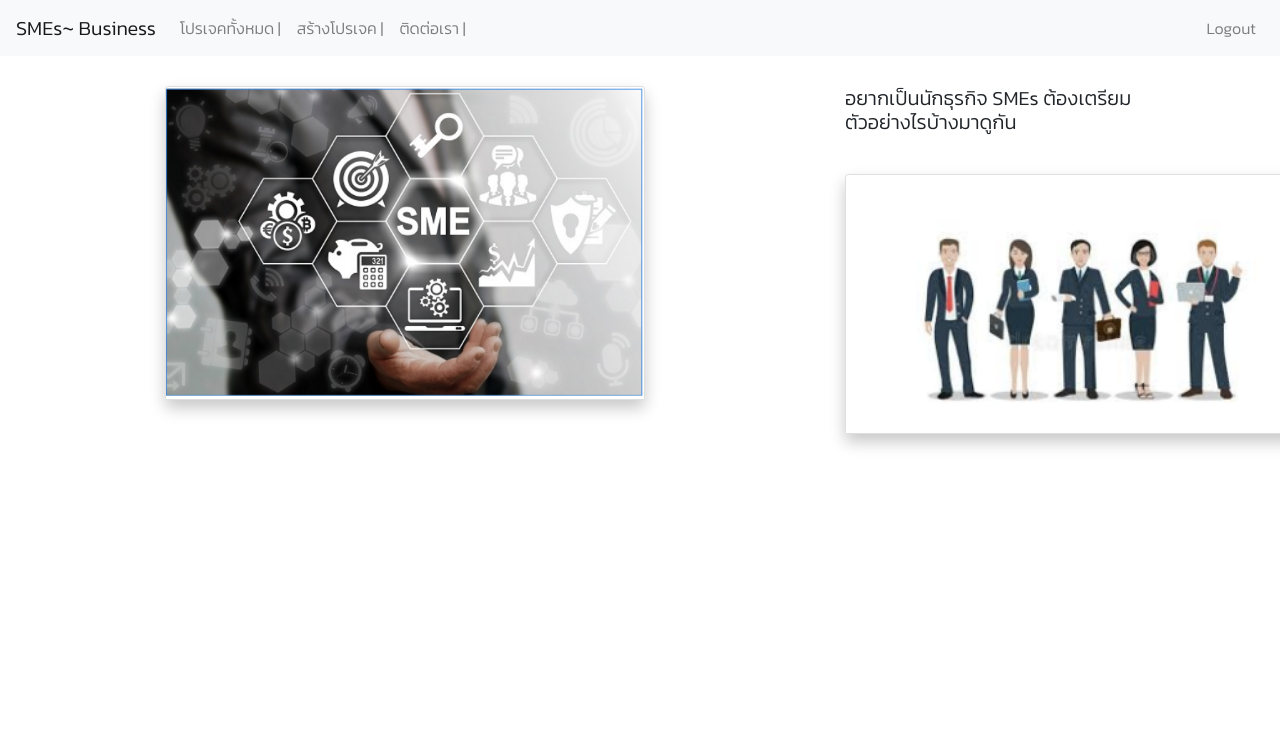
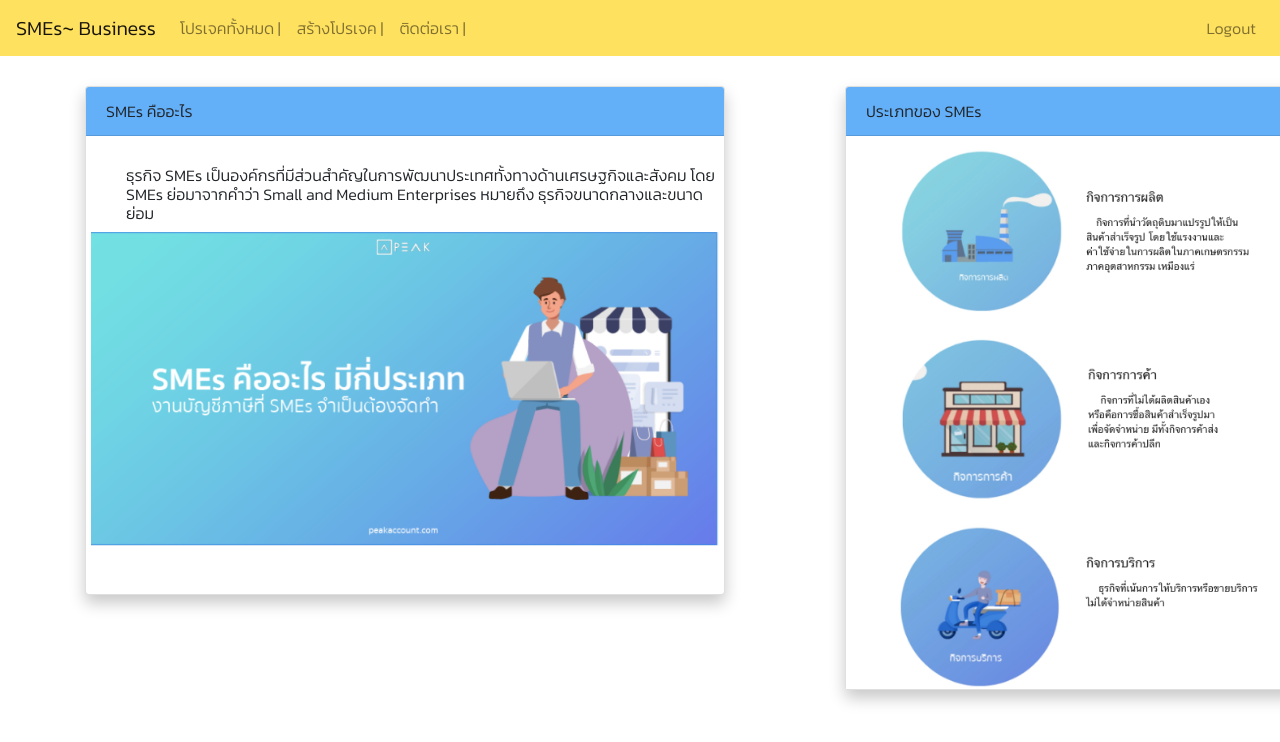
Before and after one commit to pongsathorn123/projectSMEs, a React (Create React App) app in the folder sme/: page /home in a window 1280 px wide. Shown: the top 742 px of the page. Built offline with nearby package versions, Linux system fonts and the light colour scheme.

Commit message:
Modify Navbar and creatProject and home

```diff
--- a/sme/src/components/Nav_owner.js
+++ b/sme/src/components/Nav_owner.js
@@ -15,7 +15,7 @@ class Nav_owner extends Component{
 render(){
         return(
             <div>
-                <Navbar collapseOnSelect expand="lg" bg="light" variant="light" color="#FFE160">
+                <Navbar collapseOnSelect expand="lg" bg="#FFE160" variant="light"  style={{backgroundColor : '#FFE160'}}>
                     <Navbar.Brand href="#home">SMEs~ Business</Navbar.Brand>
                     <Navbar.Toggle aria-controls="responsive-navbar-nav" />
                     <Navbar.Collapse id="responsive-navbar-nav">
--- a/sme/src/views/createProject.js
+++ b/sme/src/views/createProject.js
@@ -6,7 +6,7 @@ import cookies from "../cookies/cookie";
 import { Container, Col, Row, Form ,Button } from 'react-bootstrap'
 import smesStore from '../store/smesStore';
 import './createProject.css';
-
+import '../views/Setpage.css';
 
 class CreateProject extends Component{
 
@@ -31,8 +31,8 @@ render(){
           <div>
             <Nav_owner />
             <div>
-                <Card >
-                    <Card.Header style={{ backgroundColor: '#FFE160' ,labelColor:'white' }} >
+                <Card class="card" style={{ borderRadius: 12 }}>
+                    <Card.Header style={{ backgroundColor: '' ,}} >
                         สร้างโปรเจค
 
                     </Card.Header>
@@ -97,6 +97,8 @@ render(){
                             </Form>
                           </div>
                         <br/>
+                        <br/>
+                        <br/>
                     </Card>
                 </div>
              </div>
--- a/sme/src/views/home.js
+++ b/sme/src/views/home.js
@@ -1,8 +1,9 @@
 import React, { Component } from 'react';
 import { Container, Col, Row, Form ,Button ,Card } from 'react-bootstrap'
 import Nav_owner from '../components/Nav_owner';
-import home1 from '../image/home1.png';
-import home2 from '../image/home2.png';
+import home3 from '../image/home3.png';
+import home4 from '../image/home4.png';
+
 
 
 
@@ -20,16 +21,27 @@ class home  extends Component {
             <Container>
                   <Row>
                     <Col>
-                        <Card style={{ width: '30rem' ,marginLeft : 80 ,marginTop:30}}>
+                        <Card style={{ width: '40rem' ,marginLeft : 0 ,marginTop:30}}>
+                         <Card.Header style={{ backgroundColor: '#63AFF8'}}>
+                             SMEs คืออะไร
+                         </Card.Header>
+                         <h6 style={{paddingLeft:'40px' ,marginTop:30}}>
+                         ธุรกิจ SMEs เป็นองค์กรที่มีส่วนสำคัญในการพัฒนาประเทศทั้งทางด้านเศรษฐกิจและสังคม
+                        โดย SMEs ย่อมาจากคำว่า Small and Medium Enterprises หมายถึง ธุรกิจขนาดกลางและขนาดย่อม
+                         </h6>
+                         <Card.Img style={{ paddingLeft: 5 , paddingRight :5  }} variant="top" src={home3} />
+                        <br/>
+                        <br/>
+                        </Card>
 
-                         <Card.Img variant="top" src={home1} />
-
-                        </Card>
                     </Col>
                     <Col xs = '4' >
-                    <h5 style={{marginTop: 30}}> อยากเป็นนักธุรกิจ SMEs ต้องเตรียมตัวอย่างไรบ้างมาดูกัน</h5>
-                        <Card style={{ width: '30rem' ,marginLeft : 0 ,marginTop:40}}>
-                         <Card.Img variant="top" src={home2} />
+                        <Card style={{ width: '30rem' ,marginLeft : 0 ,marginTop:30}}>
+                        <Card.Header style={{ backgroundColor: '#63AFF8'}}>
+                             ประเภทของ SMEs
+                         </Card.Header>
+
+                         <Card.Img variant="top" src={home4} />
                         </Card>
                     </Col>
                 </Row>
```
Also changed, not shown: sme/src/image/home3.png (added), sme/src/image/home4.png (added).
